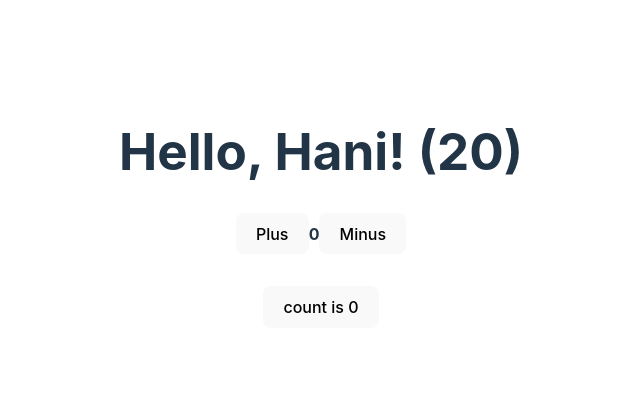
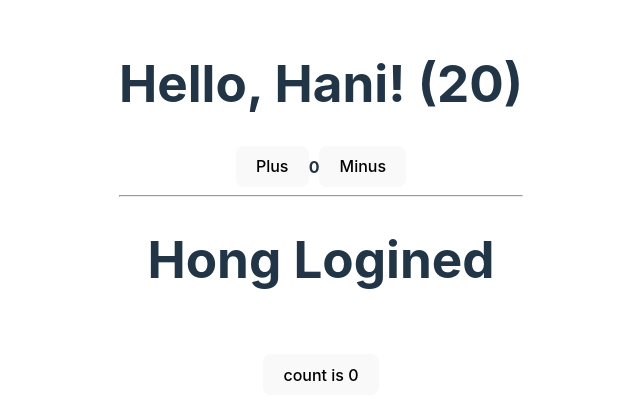
Before and after one commit to yermxx/sesac-practice, a React (Vite) app in the folder rbvite/: page / in a window 1280 px wide. Shown: the part 176-596 px from the top of the page, without its empty margins (319-959 px from the left). Built offline with nearby package versions, Linux system fonts and the light colour scheme.

Commit message:
✨ (React) Add "My" Component

```diff
--- a/rbvite/src/App.tsx
+++ b/rbvite/src/App.tsx
@@ -1,9 +1,27 @@
 import { useState } from 'react';
 import './App.css';
 import Hello from './components/Hello';
+import My from './components/My';
+
+const SampleSession = {
+  loginUser: { id: 1, name: 'Hong' },
+  cart: [
+    { id: 100, name: '라면', price: 3000 },
+    { id: 101, name: '컵라면', price: 2000 },
+    { id: 200, name: '파', price: 5000 },
+  ],
+};
+
+type LoginUser = typeof SampleSession.loginUser;
+type CartItem = { id: number; name: string; price: number };
+export type Session = { loginUser: LoginUser | null; cart: CartItem[] };
 
 function App() {
   const [count, setCount] = useState(0);
+  const [session, setSession] = useState<Session>(SampleSession);
+
+  const logout = () => setSession({ ...session, loginUser: null });
+
   const plusCount = () => setCount(count + 1);
   const minusCount = () => setCount(count - 1);
 
@@ -18,6 +36,8 @@ function App() {
         plusCount={plusCount}
         minusCount={minusCount}
       />
+      <hr />
+      <My session={session} />
       <div className='card'>
         <button onClick={() => setCount((count) => count + 1)}>
           count is {count}
--- /dev/null
+++ b/rbvite/src/components/My.tsx
@@ -0,0 +1,13 @@
+import { Session } from '../App';
+
+type Props = {
+  session: Session;
+};
+
+export default function My({ session }: Props) {
+  return (
+    <>
+      <h1>{session.loginUser?.name} Logined</h1>
+    </>
+  );
+}
```
